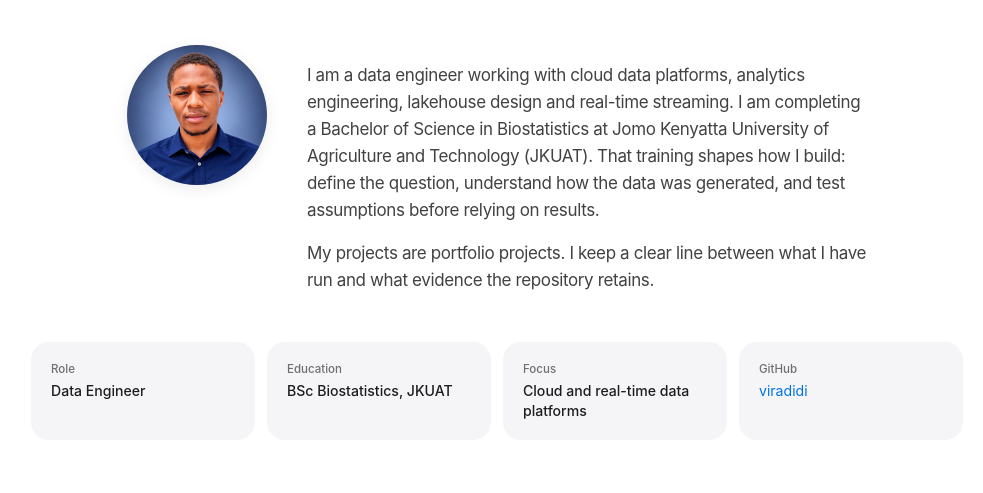
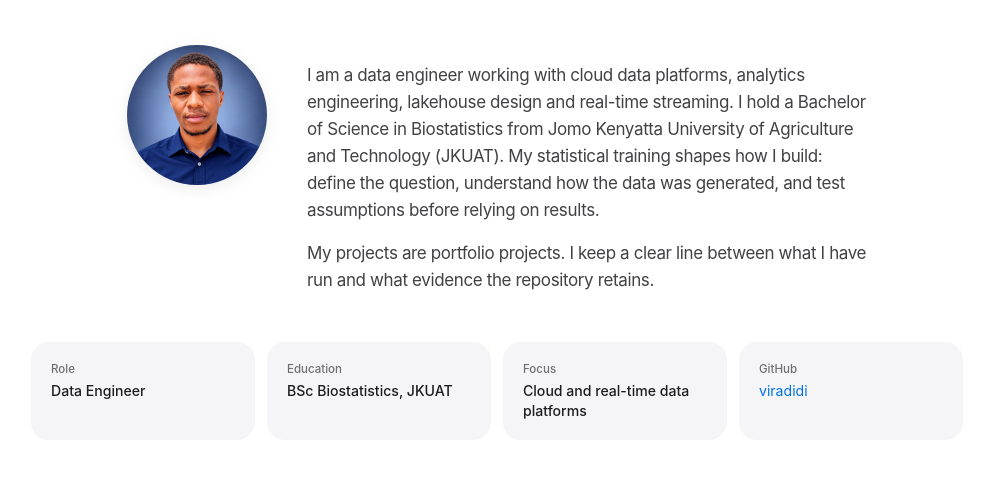
Before and after one commit to viradidi/viradidi.github.io, a plain HTML site: page about.html in a window 1280 px wide. Shown: the part 232-725 px from the top of the page, without its empty margins (143-1126 px from the left). Drawn offline with Linux system fonts and the light colour scheme.

Commit message:
profile: update education to completed degree

```diff
--- a/about.html
+++ b/about.html
@@ -31,7 +31,7 @@
 <main id="main">
 <div class="wrap">
 <h1 class="title">About</h1><p class="lead">Data engineering across cloud and real-time platforms, with a statistician's habits.</p>
-<div class="about-profile"><img class="about-photo" src="/assets/portrait.jpg" width="140" height="140" alt="Portrait of Isaiah Nyakundi" decoding="async"><div class="about-profile-body"><p>I am a data engineer working with cloud data platforms, analytics engineering, lakehouse design and real-time streaming. I am completing a Bachelor of Science in Biostatistics at Jomo Kenyatta University of Agriculture and Technology (JKUAT). That training shapes how I build: define the question, understand how the data was generated, and test assumptions before relying on results.</p>
+<div class="about-profile"><img class="about-photo" src="/assets/portrait.jpg" width="140" height="140" alt="Portrait of Isaiah Nyakundi" decoding="async"><div class="about-profile-body"><p>I am a data engineer working with cloud data platforms, analytics engineering, lakehouse design and real-time streaming. I hold a Bachelor of Science in Biostatistics from Jomo Kenyatta University of Agriculture and Technology (JKUAT). My statistical training shapes how I build: define the question, understand how the data was generated, and test assumptions before relying on results.</p>
 <p>My projects are portfolio projects. I keep a clear line between what I have run and what evidence the repository retains.</p></div></div>
 <div class="about-facts-row"><div class="about-fact-chip"><span class="about-fact-label">Role</span><span class="about-fact-value">Data Engineer</span></div><div class="about-fact-chip"><span class="about-fact-label">Education</span><span class="about-fact-value">BSc Biostatistics, JKUAT</span></div><div class="about-fact-chip"><span class="about-fact-label">Focus</span><span class="about-fact-value">Cloud and real-time data platforms</span></div><div class="about-fact-chip"><span class="about-fact-label">GitHub</span><span class="about-fact-value"><a href="https://github.com/viradidi" target="_blank" rel="noopener noreferrer">viradidi<span class="vh"> (opens in a new tab)</span></a></span></div></div>
 <section class="about-section"><h2>Focus areas</h2><ul><li>Data engineering and cloud data platforms on Azure and Snowflake</li><li>Real-time streaming, CDC and open table formats (Kafka, Flink, Iceberg)</li><li>Lakehouse and medallion architecture</li><li>Batch, incremental and metadata-driven ingestion</li><li>Analytics engineering and dimensional modelling</li></ul></section>
```
